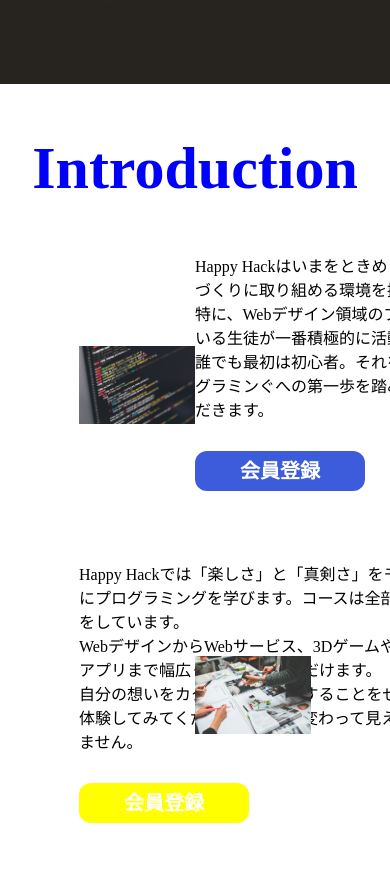
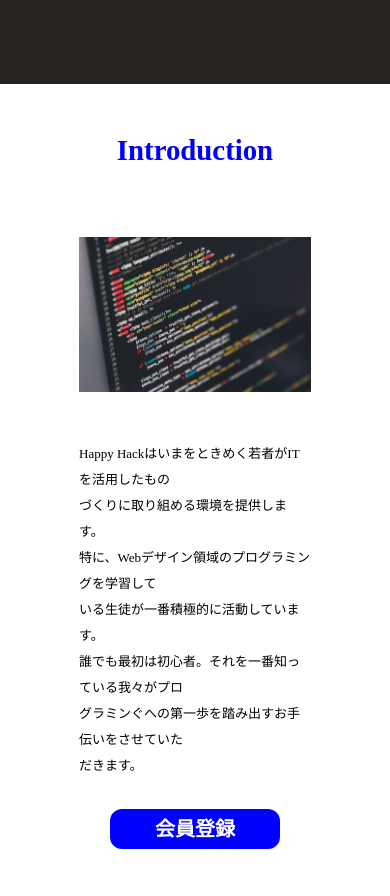
Before and after one commit to Ayn42/HappyHack, a plain HTML site: page index.html in a window 390 px wide. Shown: the part 760-1656 px from the top of the page. Drawn offline with nearby package versions, Linux system fonts and the light colour scheme; a script that the page names is missing; files whose address does not match are found by name.

Commit message:
first-section responsive

```diff
--- a/index.html
+++ b/index.html
@@ -3,7 +3,8 @@
 
 <head>
     <meta charset="UTF-8">
-    <meta name=”viewport” content=”width=device-width,initial-scale=1.0″>
+    <meta name="viewport" content="width=device-width, initial-scale=1.0">
+
     <link rel="stylesheet" type="text/css" href="//cdn.jsdelivr.net/npm/slick-carousel@1.8.1/slick/slick.css" />
     <link rel="stylesheet" href="slick-theme.css">
 
--- a/style.css
+++ b/style.css
@@ -229,7 +229,7 @@ h2 {
 
 .second-section {
     background-color: #d6e6f9;
-    padding: 5px 20px 50px 20px;
+
 }
 
 .courses {
@@ -393,40 +393,109 @@ footer {
 }
 
 /*PC版のレスポンシブ*/
-@media screen and (min-width: 481px)　{
-
-}
+@media screen and (min-width: 481px) { }
 
 /*スマホ版のレスポンシブ*/
-@media screen and (max-width: 480px)　{
-    img{
-        width:90%;
-    }
+@media screen and (max-width:479px) {
+/*
     .header li{
         float:none;
     }
-
-    #introduction{
-        display:flex;
-        flex-direction: column;
-        align-items:center;
+    .title img{
+        width:90%;
+        display:block;
+    }
+    .first-section{
+        overflow: hidden;
     }
 
-    .box1{
+    .first-box{
+        flex-direction: column;
+    }
+
+    .box1 img{
+        width:100%;
+        display: block;
+        margin: auto;
+    }
+
+    .box2{
+        width:100%
+    }
+
+    .box2 p{
+        width:90%;
+        display: block;
+        margin: auto;
+        padding: 0;
+        font-size:13px;
+        line-height:26px;
+    }
+
+    .second-section{
+        flex-direction: column;
+    }
+
+    .box3 {
+        width: 100%;
+        order:2;
+    }
+
+    .box4{
+        order:1;
+    }
+*/
+
+    h2 {
+        font-size: 180%;
+        padding-bottom: 20px;
+    }
+
+    .first-box {
         display: flex;
+        justify-content: center;
+        align-items: center;
+        flex-wrap: wrap;
+        font-size: 13px;
+        margin-bottom: 30px;
+    }
+
+    .box1 {
+        width: 100%;
+        margin-bottom: 20px;
+        line-height: 2;
+    }
+
+    .box1 img {
+        width: 100%;
+        margin-bottom: 20px;
+        line-height:20px;
+    }
+
+    .box2 {
+        width: 100%;
+        margin-bottom: 20px;
+        line-height: 2;
+    }
+
+    .box2 p{
+        width: 100%;
+        margin: 0 auto;
+    }
+
+    .box2 a{
+        display: block;
+        margin: 30px auto;
+        text-decoration: none;
+        width: 170px;
+        height: 40px;
+        background-color: blue;
+        color: #fff;
+        text-align: center;
+        font-size: 20px;
+        font-weight: bold;
+        border-radius; 12px;
 
     }
 
-    .box1 img{
-        width:90%;
-    }
-
-    .box2 a{
-        font-size:16px;
-    }
-
-    .box2 p{
-        font-size: 16px;
-    }
-
 }
```
Also changed, not shown: 1 other file.
